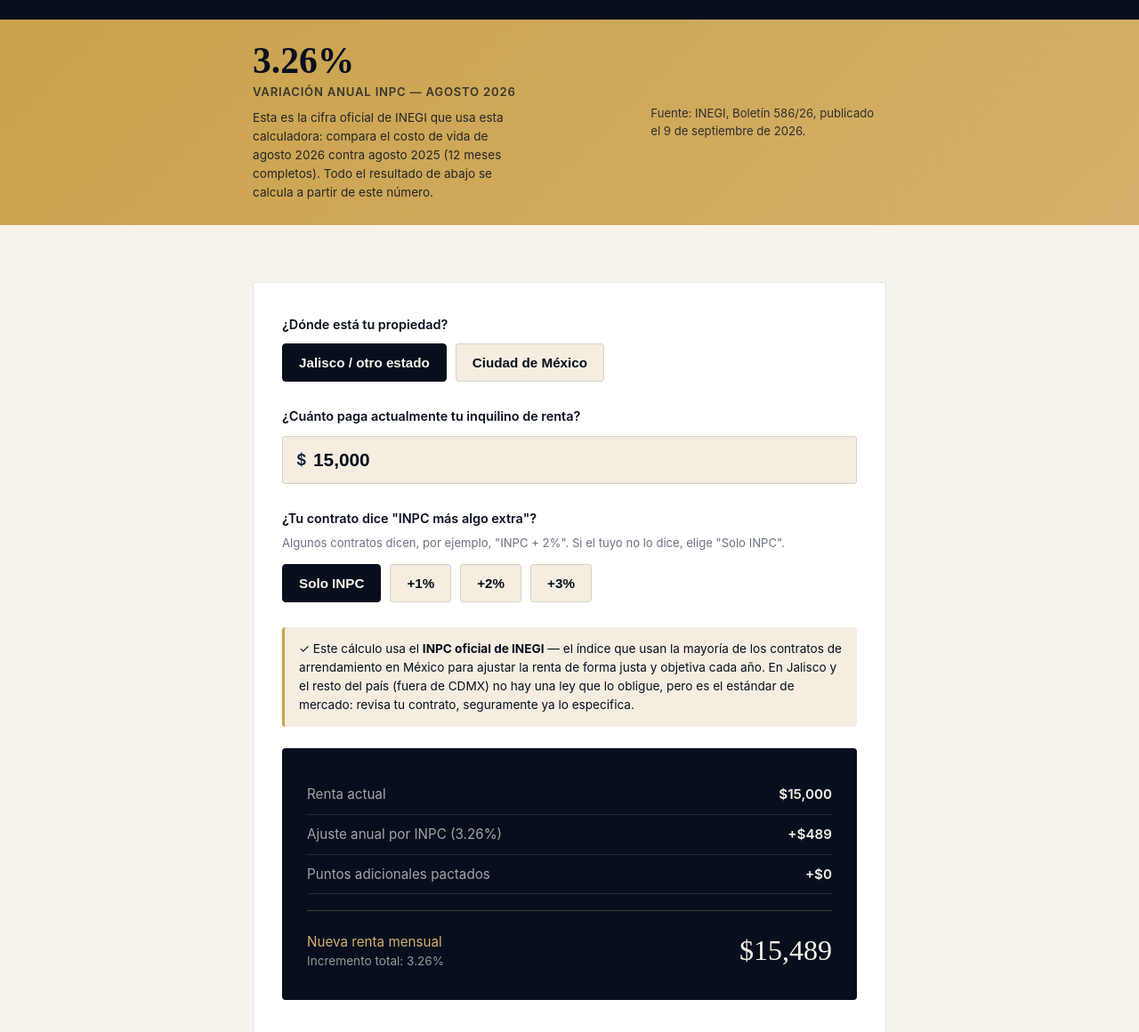
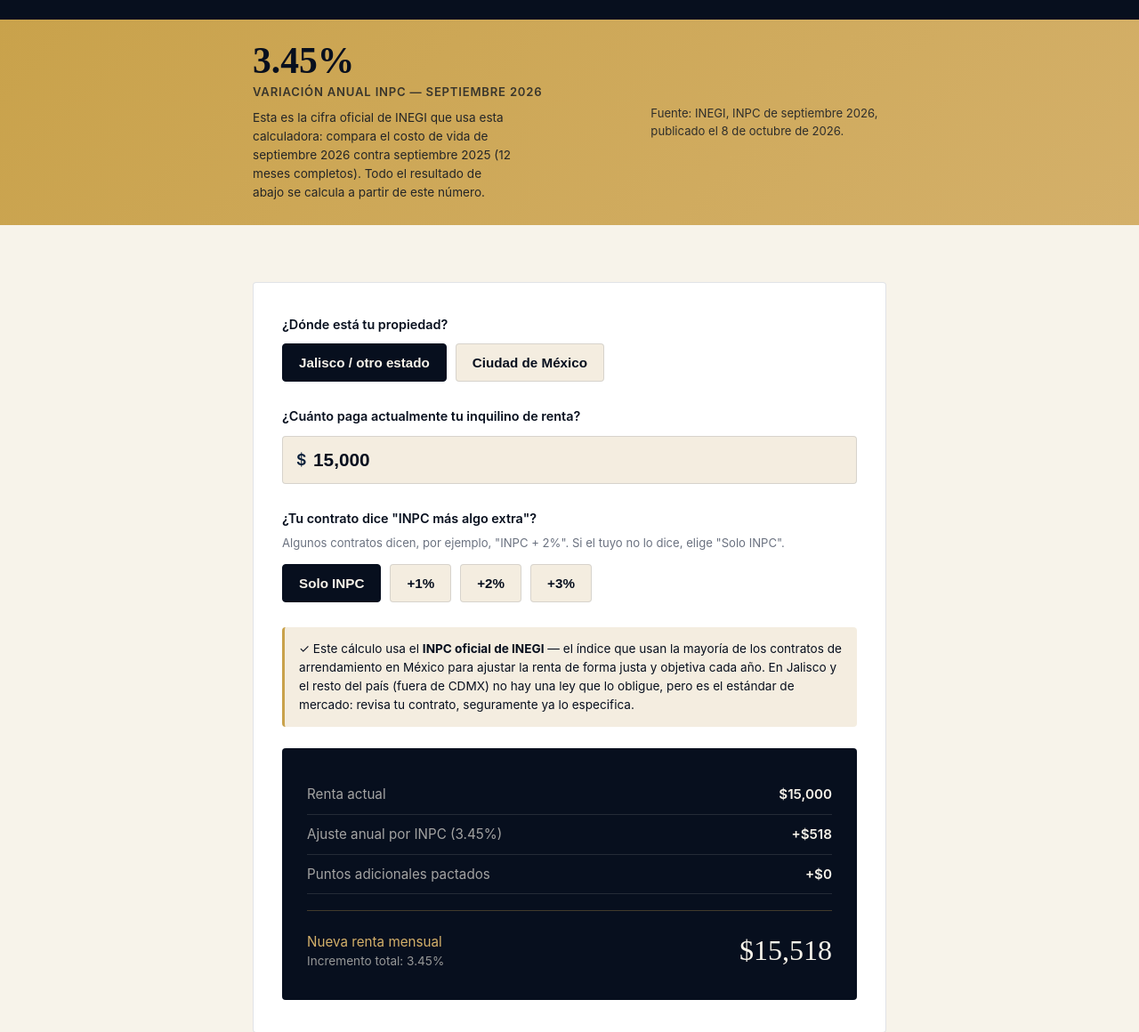
Before and after one commit to rgarcia784-alt/unobrokers-mx, a plain HTML site: page calculadora-ajuste-renta-inpc.html in a window 1280 px wide. Shown: the part 560-1720 px from the top of the page at 89% size. Drawn offline with Linux system fonts and the light colour scheme.

Commit message:
Add files via upload

```diff
--- a/calculadora-ajuste-renta-inpc.html
+++ b/calculadora-ajuste-renta-inpc.html
@@ -72,7 +72,7 @@
     "areaServed": ["Guadalajara", "Zapopan", "Jalisco", "Santa Fe", "Ciudad de México"]
   },
   "datePublished": "2026-09-06",
-  "dateModified": "2026-09-21"
+  "dateModified": "2026-10-08"
 }
 </script>
 
@@ -569,11 +569,11 @@ document.addEventListener('click',function(e){var l=e.target.closest&&e.target.c
 <div class="inpc-banner">
   <div class="wrap">
     <div>
-      <div class="inpc-figure" id="inpcFigure">3.26%</div>
-      <div class="inpc-label">Variación anual INPC — agosto 2026</div>
-      <div class="inpc-explica">Esta es la cifra oficial de INEGI que usa esta calculadora: compara el costo de vida de agosto 2026 contra agosto 2025 (12 meses completos). Todo el resultado de abajo se calcula a partir de este número.</div>
+      <div class="inpc-figure" id="inpcFigure">3.45%</div>
+      <div class="inpc-label">Variación anual INPC — septiembre 2026</div>
+      <div class="inpc-explica">Esta es la cifra oficial de INEGI que usa esta calculadora: compara el costo de vida de septiembre 2026 contra septiembre 2025 (12 meses completos). Todo el resultado de abajo se calcula a partir de este número.</div>
     </div>
-    <div class="inpc-source">Fuente: INEGI, Boletín 586/26, publicado el 9 de septiembre de 2026.</div>
+    <div class="inpc-source">Fuente: INEGI, INPC de septiembre 2026, publicado el 8 de octubre de 2026.</div>
   </div>
 </div>
 
@@ -623,7 +623,7 @@ document.addEventListener('click',function(e){var l=e.target.closest&&e.target.c
           <span class="value" id="outRentaActual">$15,000</span>
         </div>
         <div class="result-row">
-          <span class="label">Ajuste anual por INPC (3.26%)</span>
+          <span class="label">Ajuste anual por INPC (3.45%)</span>
           <span class="value" id="outInpcMonto">+$489</span>
         </div>
         <div class="result-row">
@@ -633,7 +633,7 @@ document.addEventListener('click',function(e){var l=e.target.closest&&e.target.c
         <div class="result-final">
           <div>
             <div class="label">Nueva renta mensual</div>
-            <div class="increase" id="outIncrementoTotal">Incremento total: 3.26%</div>
+            <div class="increase" id="outIncrementoTotal">Incremento total: 3.45%</div>
           </div>
           <div class="amount" id="outRentaNueva">$15,489</div>
         </div>
@@ -735,7 +735,7 @@ document.addEventListener('click',function(e){var l=e.target.closest&&e.target.c
 <footer>
   <div class="wrap">
     <p class="authority">UNO Brokers — inmobiliaria en Guadalajara y Zapopan, Jalisco, con más de 30 años de operación (desde 1995).</p>
-    Dato INPC actualizado manualmente por UNO Brokers con fuente oficial <a href="https://www.inegi.org.mx" target="_blank" rel="noopener">INEGI</a>. Última actualización: 21 de septiembre de 2026.
+    Dato INPC actualizado manualmente por UNO Brokers con fuente oficial <a href="https://www.inegi.org.mx" target="_blank" rel="noopener">INEGI</a>. Última actualización: 8 de octubre de 2026.
   </div>
 
   <div style="margin-top:10px;font-size:12px;"><a href="https://www.unobrokers.mx/Privacidad" style="color:inherit;">Aviso de Privacidad</a></div>
@@ -760,7 +760,7 @@ document.addEventListener('click',function(e){var l=e.target.closest&&e.target.c
   // ───────────────────────────────────────────────────────────────────────
 
   // ── DATO INPC — actualizar aquí cada vez que INEGI publique un nuevo dato ──
-  const INPC_ANUAL = 3.26; // % variación anual, agosto 2026, INEGI Boletín 586/26
+  const INPC_ANUAL = 3.45; // % variación anual, septiembre 2026, INEGI (publicado 8 oct 2026)
   // ─────────────────────────────────────────────────────────────────────────
 
   const rentaInput = document.getElementById('rentaActual');
```
